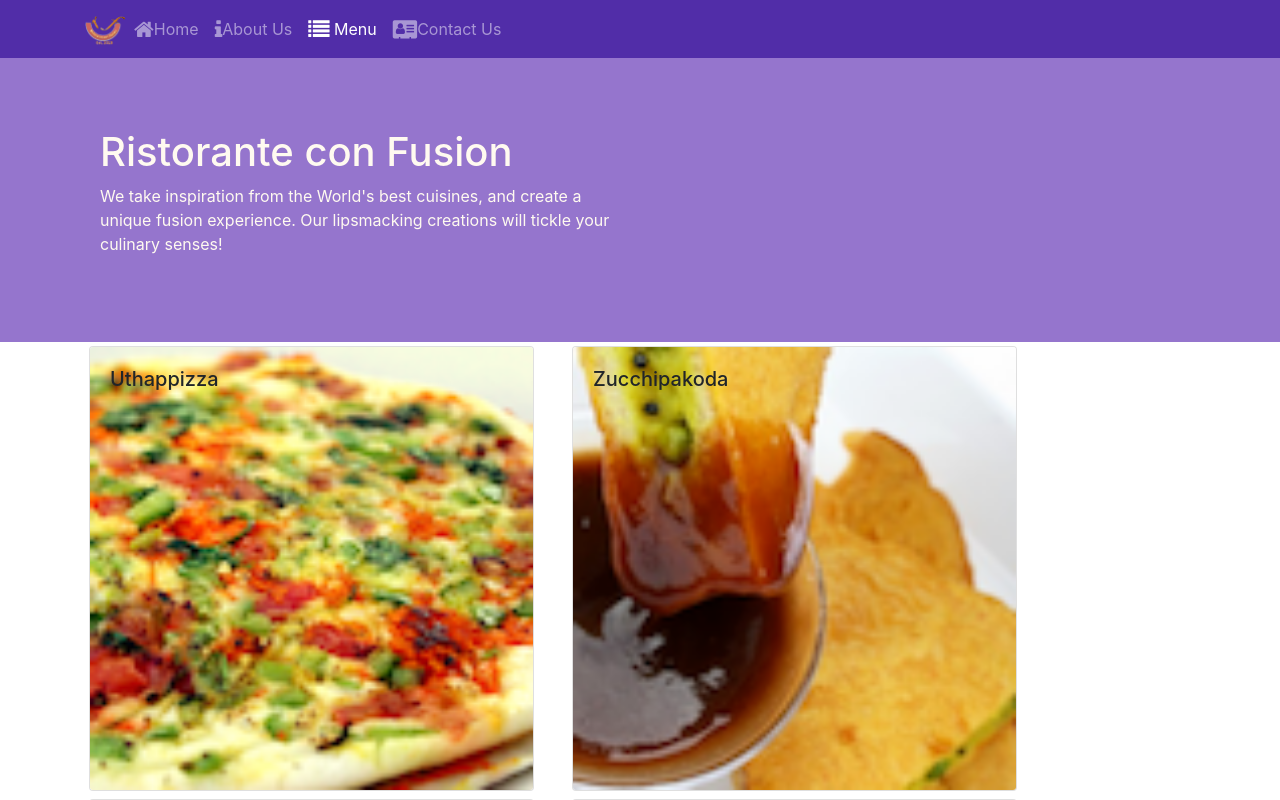
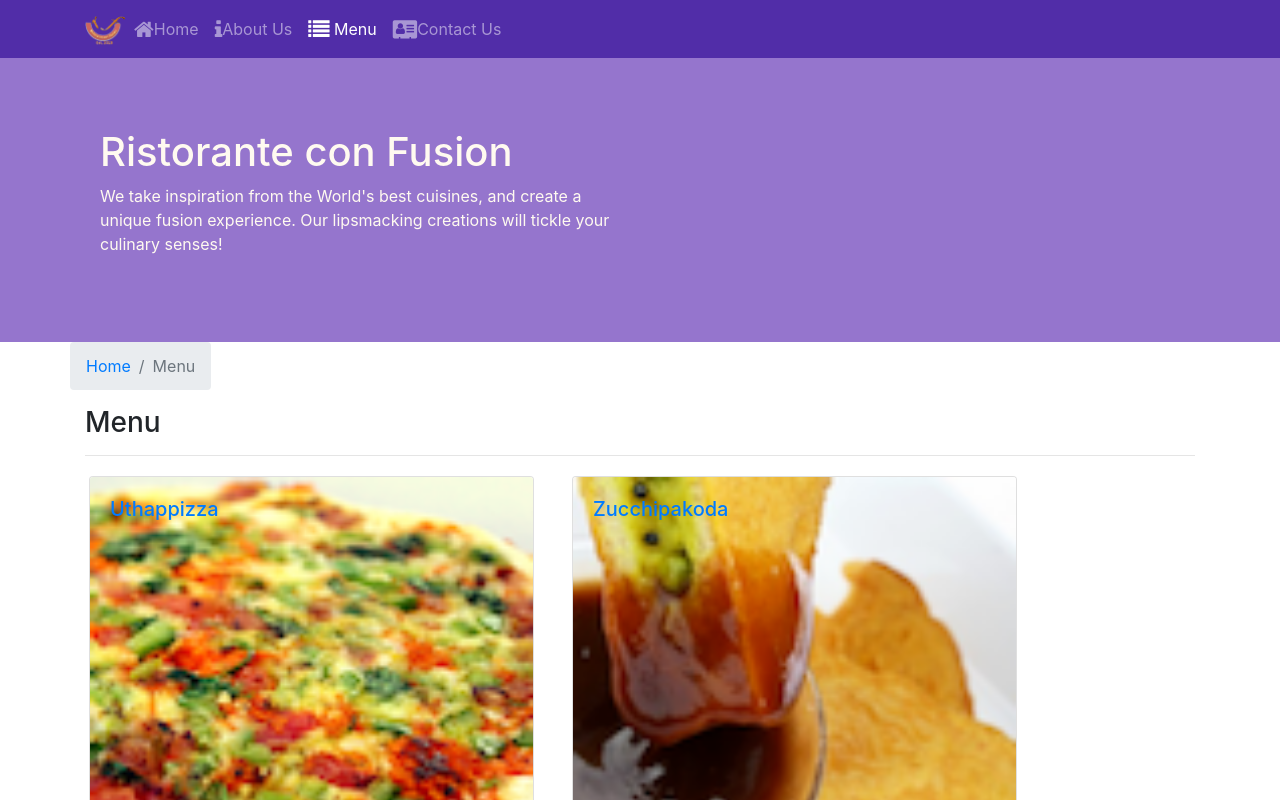
Before and after one commit to KShehzadi/Front-End-Web-Development-with-React, a React (Create React App) app in the folder Week 2/confusion/: page /menu in a window 1280 px wide. Shown: the top 800 px of the page. Built offline with nearby package versions, Linux system fonts and the light colour scheme.

Commit message:
Single Page Application part 2

```diff
--- a/Week 2/confusion/src/components/ContactComponent.js
+++ b/Week 2/confusion/src/components/ContactComponent.js
@@ -1,8 +1,20 @@
 import React from 'react';
+import { Breadcrumb, BreadcrumbItem } from 'reactstrap';
+import { Link } from 'react-router-dom';
 
 function Contact(props) {
     return(
         <div className="container">
+            <div className="row">
+                <Breadcrumb>
+                    <BreadcrumbItem><Link to="/home">Home</Link></BreadcrumbItem>
+                    <BreadcrumbItem active>Contact Us</BreadcrumbItem>
+                </Breadcrumb>
+                <div className="col-12">
+                    <h3>Contact Us</h3>
+                    <hr />
+                </div>
+            </div>
             <div className="row row-content">
                 <div className="col-12">
                 <h3>Location Information</h3>
--- a/Week 2/confusion/src/components/DishDetailComponent.js
+++ b/Week 2/confusion/src/components/DishDetailComponent.js
@@ -1,5 +1,7 @@
 import React from 'react';
-import { Card, CardImg, CardText, CardBody, CardTitle } from 'reactstrap';
+import { Card, CardImg, CardText, CardBody, CardTitle, Breadcrumb, BreadcrumbItem  } from 'reactstrap';
+
+import { Link } from 'react-router-dom';
 
 
     function RenderDish({dish}) {
@@ -43,6 +45,17 @@
             return (
                 <div className="container">
                     <div className="row">
+                    <Breadcrumb>
+
+                        <BreadcrumbItem><Link to="/menu">Menu</Link></BreadcrumbItem>
+                        <BreadcrumbItem active>{props.dish.name}</BreadcrumbItem>
+                    </Breadcrumb>
+                    <div className="col-12">
+                        <h3>{props.dish.name}</h3>
+                        <hr />
+                    </div>
+                </div>
+                    <div className="row">
                     <div className="col-12 col-md-5 m-1">
                         <RenderDish dish={props.dish} />
                     </div>
--- a/Week 2/confusion/src/components/MainComponent.js
+++ b/Week 2/confusion/src/components/MainComponent.js
@@ -13,7 +13,7 @@
 import Footer from './FooterComponent';
 import Home from './HomeComponent';
 import Contact from './ContactComponent';
-
+import DishDetail from './DishDetailComponent';
 
 import {Route, Redirect, Switch} from 'react-router-dom';
 
@@ -32,6 +32,12 @@
   }
 
   render() {
+    const DishWithId = ({match}) => {
+      return(
+          <DishDetail dish={this.state.dishes.filter((dish) => dish.id === parseInt(match.params.dishId,10))[0]}
+            comments={this.state.comments.filter((comment) => comment.dishId === parseInt(match.params.dishId,10))} />
+      );
+    };
     const HomePage =()=>{
       return(
         <Home
@@ -47,7 +53,8 @@
         <Switch>
           <Route path="/home" component={HomePage} />
           <Route exact path="/menu" component={()=><Menu dishes={this.state.dishes}/>} />
-          <Route exact path='/contactus' component={Contact} />} />
+          <Route exact path='/contactus' component={Contact} />
+          <Route path='/menu/:dishId' component={DishWithId} />
           <Redirect to="/home" />
         </Switch>
         <Footer />
--- a/Week 2/confusion/src/components/MenuComponent.js
+++ b/Week 2/confusion/src/components/MenuComponent.js
@@ -1,15 +1,18 @@
 import React from 'react';
 import { Card, CardImg, CardImgOverlay,
-    CardTitle } from 'reactstrap';
+    CardTitle, Breadcrumb, BreadcrumbItem } from 'reactstrap';
 
+    import { Link } from 'react-router-dom';
 
     function RenderMenuItem ({dish, onClick}) {
         return (
             <Card>
+                <Link to={`/menu/${dish.id}`} >
                 <CardImg width="100%" src={dish.image} alt={dish.name} />
                 <CardImgOverlay>
                     <CardTitle>{dish.name}</CardTitle>
                 </CardImgOverlay>
+                </Link>
             </Card>
         );
     }
@@ -26,6 +29,16 @@
         return (
             <div className="container">
                 <div className="row">
+                    <Breadcrumb>
+                        <BreadcrumbItem><Link to="/home">Home</Link></BreadcrumbItem>
+                        <BreadcrumbItem active>Menu</BreadcrumbItem>
+                    </Breadcrumb>
+                    <div className="col-12">
+                        <h3>Menu</h3>
+                        <hr />
+                    </div>
+                </div>
+                <div className="row">
                     {menu}
                    </div>
             </div>
```
